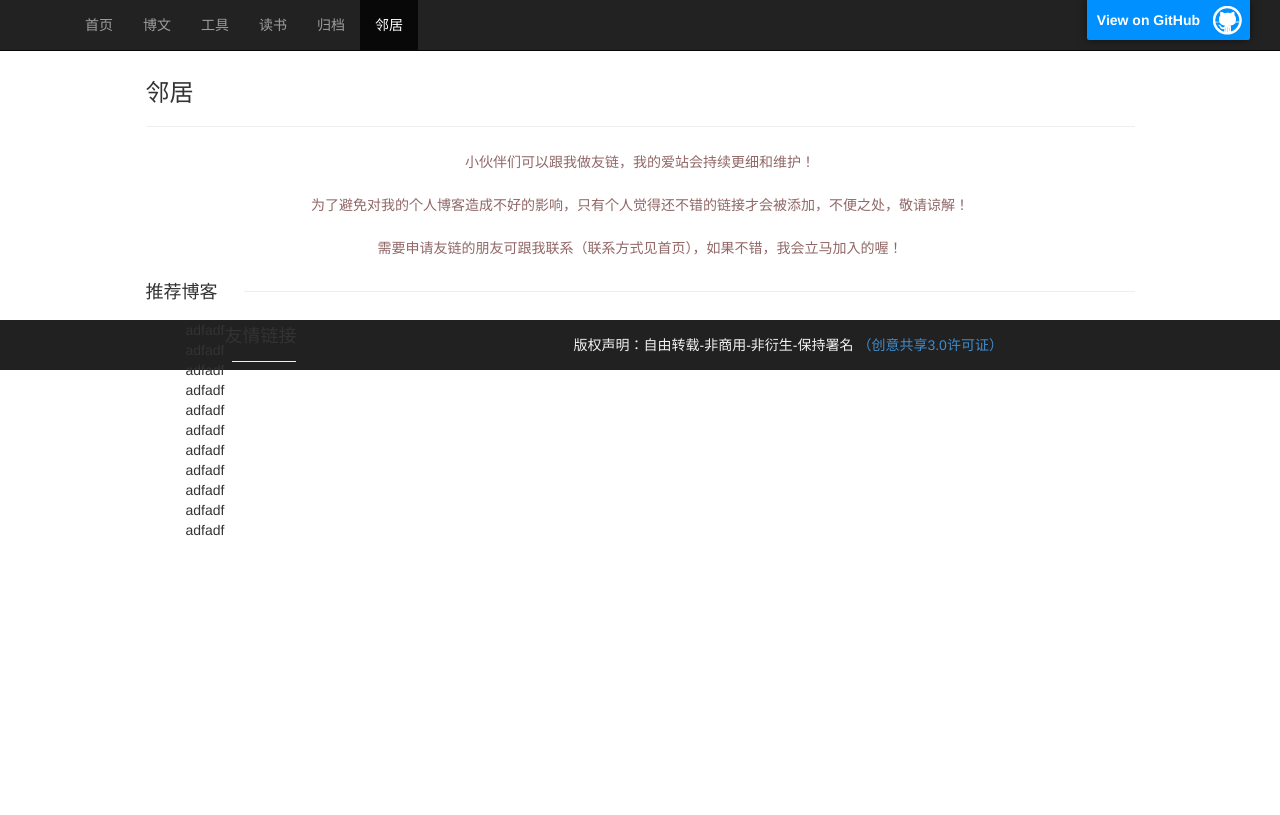
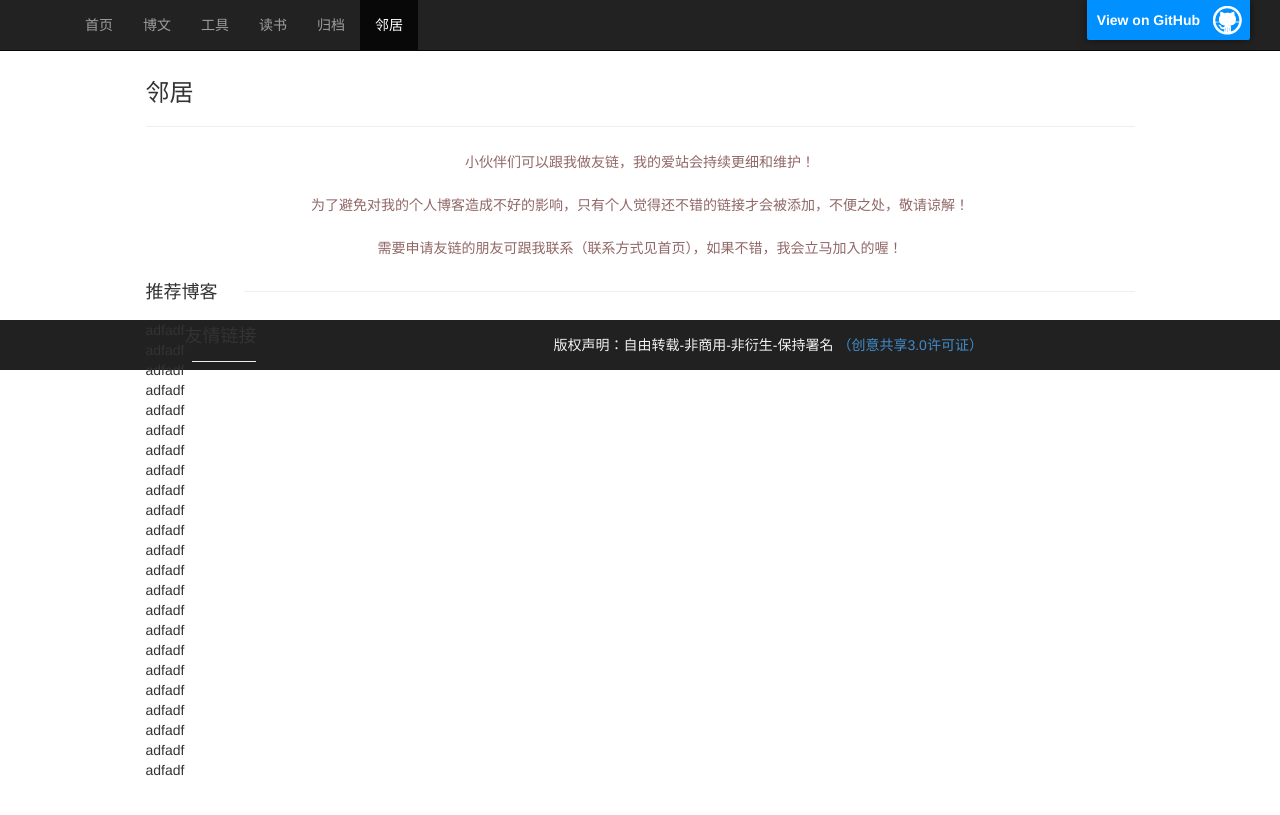
Before and after one commit to sheleng/sheleng.github.io, a Jekyll site: the page built from pages/links.html, in a window 1280 px wide. Shown: the top 815 px of the page. Built offline with Jekyll 4.4.1, drawn with Linux system fonts in a browser that asks for light colours.

Commit message:
调整邻居页面布局

```diff
--- a/pages/links.html
+++ b/pages/links.html
@@ -18,19 +18,25 @@
 </div>
 
 <div class="link-list">
-    <ul>
-        <li class="item">adfadf</li>
-        <li class="item">adfadf</li>
-        <li class="item">adfadf</li>
-        <li class="item">adfadf</li>
-        <li class="item">adfadf</li>
-        <li class="item">adfadf</li>
-        <li class="item">adfadf</li>
-        <li class="item">adfadf</li><li class="item">adfadf</li><li class="item">adfadf</li>
-        <li class="item">adfadf</li>
 
-
-    </ul>
+        <div class="item">adfadf</div>
+        <div class="item">adfadf</div>
+        <div class="item">adfadf</div>
+        <div class="item">adfadf</div>
+        <div class="item">adfadf</div><div class="item">adfadf</div>
+        <div class="item">adfadf</div>
+        <div class="item">adfadf</div>
+        <div class="item">adfadf</div>
+        <div class="item">adfadf</div>
+        <div class="item">adfadf</div>
+        <div class="item">adfadf</div><div class="item">adfadf</div>
+        <div class="item">adfadf</div>
+        <div class="item">adfadf</div>
+        <div class="item">adfadf</div>
+        <div class="item">adfadf</div><div class="item">adfadf</div><div class="item">adfadf</div>
+        <div class="item">adfadf</div>
+        <div class="item">adfadf</div><div class="item">adfadf</div>
+        <div class="item">adfadf</div>
 </div>
 
 <div class="link-list">
```
